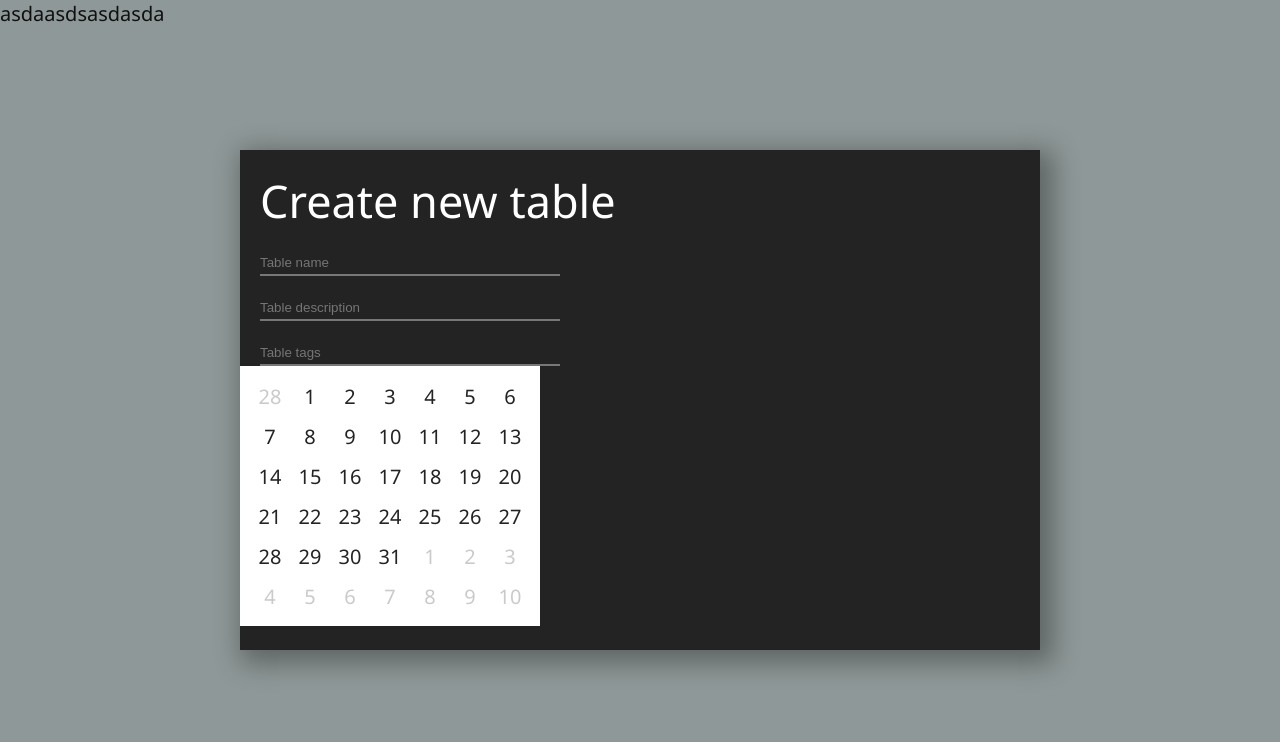
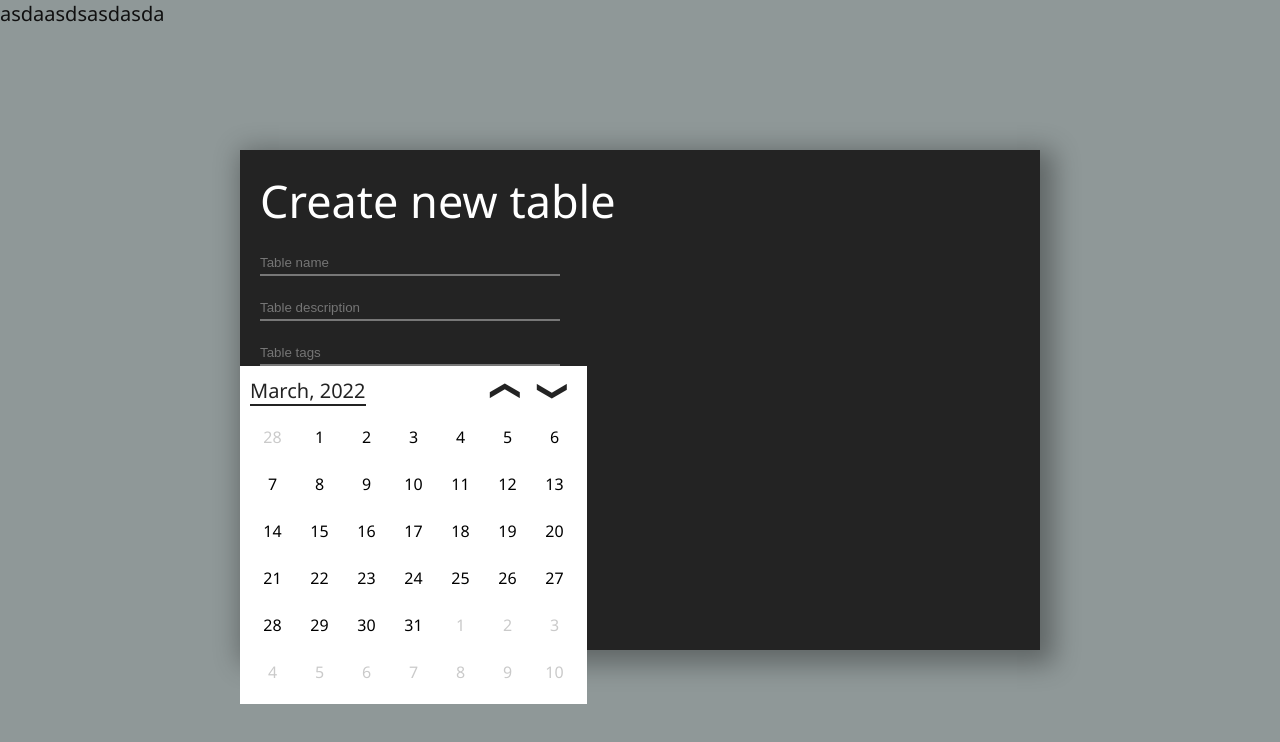
Before and after one commit to okbmsgnn/KSIUFPM, a React (Create React App) app: page / in a window 1280 px wide. Shown: the top 742 px of the page. Built offline with nearby package versions, Linux system fonts and the light colour scheme.

Commit message:
add new functionality

```diff
--- a/package.json
+++ b/package.json
@@ -12,6 +12,7 @@
     "@types/react": "^17.0.20",
     "@types/react-dom": "^17.0.9",
     "d3-time": "^3.0.0",
+    "d3-time-format": "^4.1.0",
     "electron": "^17.1.0",
     "react": "^17.0.2",
     "react-dom": "^17.0.2",
@@ -22,6 +23,7 @@
   },
   "devDependencies": {
     "@types/d3-time": "^3.0.0",
+    "@types/d3-time-format": "^4.0.0",
     "@types/styled-components": "^5.1.24",
     "concurrently": "^7.0.0",
     "nodemon": "^2.0.15",
--- a/src/components/custom-date-picker/index.tsx
+++ b/src/components/custom-date-picker/index.tsx
@@ -75,7 +75,7 @@ export const CustomDatePicker = ({
   }, []);
 
   const moveToNextPage = React.useCallback(() => {
-    dispatch(actions.setPageOffset(state.pageOffset - 1));
+    dispatch(actions.setPageOffset(state.pageOffset + 1));
   }, [state.pageOffset]);
 
   const moveToPrevPage = React.useCallback(() => {
@@ -110,7 +110,8 @@ export const CustomDatePicker = ({
       const days = generateDays(
         utcMonth.offset(state.initialDate, state.pageOffset)
       );
-      const daysBefore = days[0].getDay() - 1;
+      const daysBefore =
+        days[0].getUTCDay() === 0 ? 6 : days[0].getUTCDay() - 1;
       const daysAfter = 42 - daysBefore - days.length;
 
       if (daysBefore !== 0) {
--- a/src/components/neon-date-picker/DaysPicker.tsx
+++ b/src/components/neon-date-picker/DaysPicker.tsx
@@ -1,14 +1,28 @@
 import { utcDay } from 'd3-time';
+import { timeFormat } from 'd3-time-format';
 import React from 'react';
 import styled from 'styled-components';
 import { CustomDatePickerChildrenProps } from '../custom-date-picker';
+
+interface DaysPickerProps extends CustomDatePickerChildrenProps {
+  cellSize?: {
+    width: number;
+    height: number;
+  };
+}
+
+const formatTitleDate = timeFormat('%B, %Y');
 
 export const DaysPicker = ({
   items,
   selectedDate,
   viewDate,
   selectDate,
-}: CustomDatePickerChildrenProps) => {
+  resetSelection,
+  moveToNextPage,
+  moveToPrevPage,
+  cellSize,
+}: DaysPickerProps) => {
   const isDaySelected = React.useCallback(
     (date: Date) => {
       return selectedDate
@@ -34,14 +48,47 @@ export const DaysPicker = ({
     [items.dates]
   );
 
+  const onDayClick = React.useCallback(
+    (day: Date) => {
+      if (day.getTime() !== selectedDate?.getTime()) selectDate(day);
+      else resetSelection();
+    },
+    [selectDate, resetSelection, selectedDate]
+  );
+
   return (
-    <DaysPicker.DaysContainer>
+    <DaysPicker.Container width={cellSize?.width}>
+      <DaysPicker.TopBar>
+        <DaysPicker.DateIndicator>
+          {formatTitleDate(viewDate)}
+        </DaysPicker.DateIndicator>
+
+        <DaysPicker.Controls>
+          <DaysPicker.Arrow
+            up={true}
+            onClick={moveToPrevPage}
+            dayWidth={cellSize?.width}
+          >
+            ❯
+          </DaysPicker.Arrow>
+
+          <DaysPicker.Arrow
+            up={false}
+            onClick={moveToNextPage}
+            dayWidth={cellSize?.width}
+          >
+            ❯
+          </DaysPicker.Arrow>
+        </DaysPicker.Controls>
+      </DaysPicker.TopBar>
+
+      <DaysPicker.DaysContainer height={cellSize?.height}>
         {rows.map((row, idx) => (
           <DaysPicker.DayRow key={idx}>
             {row.map((day) => (
               <DaysPicker.Day
                 key={day.toISOString()}
-              onClick={() => selectDate(day)}
+                onClick={() => onDayClick(day)}
                 className={`${isDaySelected(day) && 'selected'} ${
                   !isCurrentMonth(day) && 'other'
                 }`}
@@ -52,15 +99,59 @@ export const DaysPicker = ({
           </DaysPicker.DayRow>
         ))}
       </DaysPicker.DaysContainer>
+    </DaysPicker.Container>
   );
 };
 
-DaysPicker.DaysContainer = styled.div`
+DaysPicker.Container = styled.div<{
+  width?: number;
+}>`
+  width: ${({ width }) =>
+    width ? `calc(${width}px * 7 + 12px)` : '292px'};
+  padding: 10px;
+
+  color: #232323;
+`;
+
+DaysPicker.TopBar = styled.div`
+  display: flex;
+  justify-content: space-between;
+  align-items: center;
+  margin-bottom: 8px;
+`;
+
+DaysPicker.DateIndicator = styled.div`
+  border-bottom: 2px solid #232323;
+`;
+
+DaysPicker.Controls = styled.div`
+  display: flex;
+  align-items: center;
+  gap: 2px;
+`;
+
+DaysPicker.Arrow = styled.div<{ up: boolean; dayWidth?: number }>`
+  display: flex;
+  justify-content: center;
+  font-size: 30px;
+  line-height: 30px;
+  width: ${({ dayWidth }) => dayWidth ?? 40}px;
+  transform: scaleY(${({ up }) => (up ? -1 : 1)}) rotate(90deg);
+  cursor: pointer;
+
+  :hover {
+    color: #777;
+  }
+`;
+
+DaysPicker.DaysContainer = styled.div<{ height?: number }>`
   color: #000;
-  height: 100%;
+  height: ${({ height }) =>
+    height ? `calc(${height}px * 6 + 10px)` : '250px'};
 
   display: grid;
   grid-template: repeat(6, 1fr) / 1fr;
+  gap: 2px;
 
   .selected {
     background: #232323;
@@ -70,16 +161,18 @@ DaysPicker.DaysContainer = styled.div`
   .other {
     color: #cacaca;
   }
+
+  font-size: 16px;
 `;
 
 DaysPicker.DayRow = styled.div`
   display: grid;
   grid-template: 1fr / repeat(7, 1fr);
+  gap: 2px;
 `;
 
 DaysPicker.Day = styled.div`
   background: #ffffff;
-  color: #232323;
   border: 2px solid transparent;
 
   display: flex;
--- a/src/components/neon-date-picker/index.tsx
+++ b/src/components/neon-date-picker/index.tsx
@@ -11,7 +11,12 @@ export const NeonDatePicker = () => {
   const renderPicker = React.useCallback(
     (props: CustomDatePickerChildrenProps) => {
       if (props.view === TimeView.Day) {
-        return <DaysPicker {...props} />;
+        return (
+          <DaysPicker
+            {...props}
+            cellSize={{ height: 45, width: 45 }}
+          />
+        );
       }
 
       return null;
@@ -29,8 +34,6 @@ export const NeonDatePicker = () => {
 };
 
 NeonDatePicker.Container = styled.div`
-  width: calc(40px * 7);
-  height: calc(40px * 6);
   background: #fff;
-  padding: 10px;
+  display: inline-block;
 `;
```
Also changed, not shown: 1 other file (tests, documents, lock files or other folders). Lines whose indentation alone changed are shown as unchanged.
